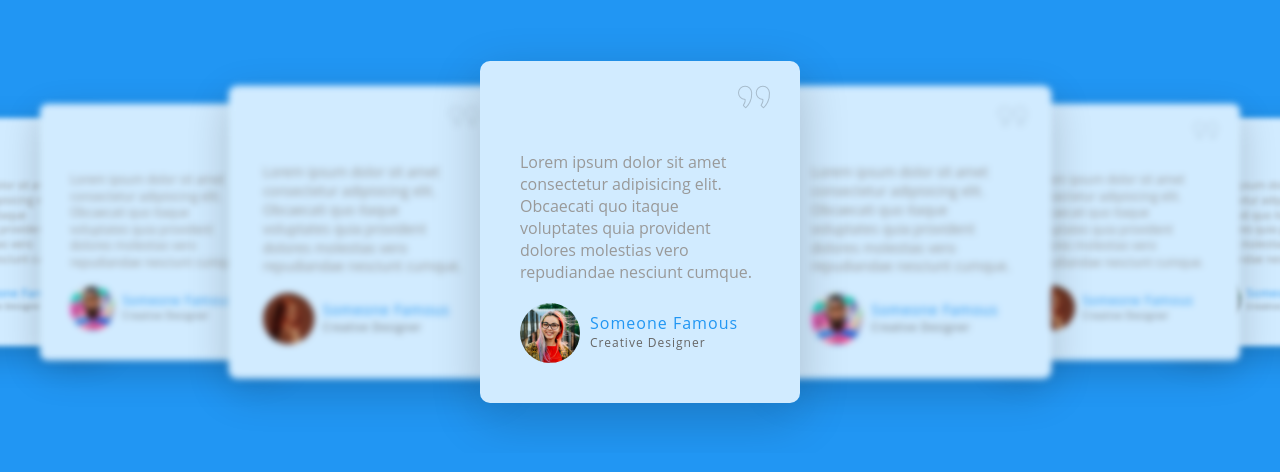
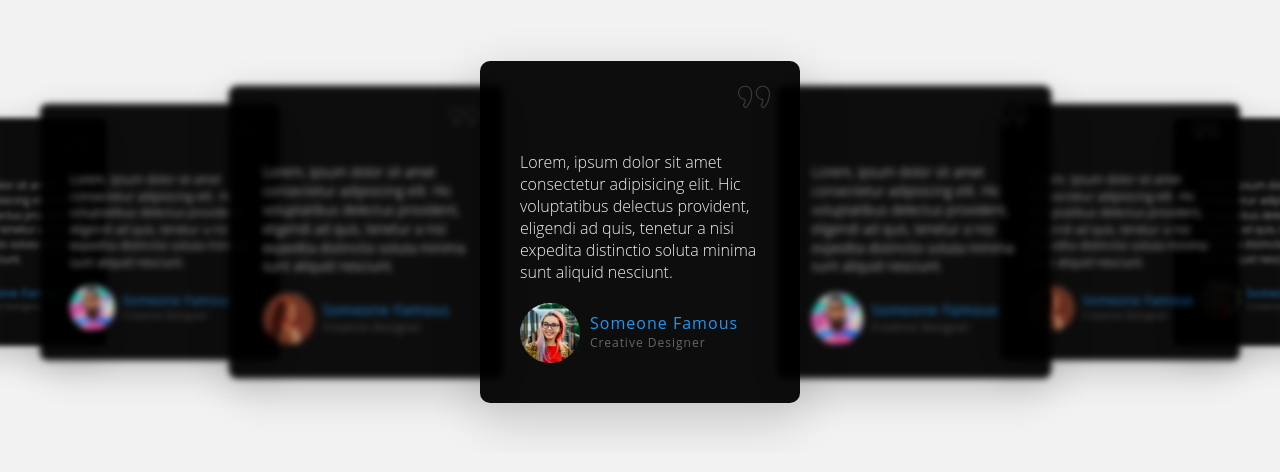
Before and after one commit to AndyM11/testimonial, a plain HTML site: page index.html in a window 1280 px wide. Shown: the part 168-640 px from the top of the page. Drawn offline with nearby package versions, Linux system fonts and the light colour scheme.

Commit message:
Black Mode

```diff
--- a/Styles/estilos.css
+++ b/Styles/estilos.css
@@ -12,7 +12,7 @@ section {
 	display: flex;
 	justify-content: center;
 	align-items: center;
-	background: #2196f3;
+	background: #f2f2f2;
 	overflow: hidden;
 }
 
@@ -28,7 +28,7 @@ section {
 	width: 320px;
 	box-shadow: 0 15px 50px rgba(0, 0, 0, .2);
 	filter: blur(4px);
-	background: #d1ebff;
+	background:  rgba(0, 0, 0, .95);
 	border-radius: 10px;
 }
 
@@ -41,7 +41,7 @@ section {
 	width: 100%;
 	padding: 40px;
 	padding-top: 90px;
-	color: #999;
+	color: #f2f2f2;
 }
 
 .testimonialBox .quote{
@@ -49,6 +49,11 @@ section {
 	top: 20px;
 	right: 30px;
 	opacity: .2;
+	filter:invert(1);
+}
+
+.testimonialBox .content p{
+	font-weight: 300;
 }
 
 .testimonialBox .details{
--- a/index.html
+++ b/index.html
@@ -17,9 +17,9 @@
 							<img src="img/right-quote.png" class="quote" />
 							<div class="content">
 								<p>
-									Lorem ipsum dolor sit amet consectetur adipisicing elit. Obcaecati
-									quo itaque voluptates quia provident dolores molestias vero
-									repudiandae nesciunt cumque.
+									Lorem, ipsum dolor sit amet consectetur adipisicing elit. Hic
+									voluptatibus delectus provident, eligendi ad quis, tenetur a nisi
+									expedita distinctio soluta minima sunt aliquid nesciunt.
 								</p>
 								<div class="details">
 									<div class="imgBox">
@@ -36,9 +36,9 @@
 							<img src="img/right-quote.png" class="quote" />
 							<div class="content">
 								<p>
-									Lorem ipsum dolor sit amet consectetur adipisicing elit. Obcaecati
-									quo itaque voluptates quia provident dolores molestias vero
-									repudiandae nesciunt cumque.
+									Lorem, ipsum dolor sit amet consectetur adipisicing elit. Hic
+									voluptatibus delectus provident, eligendi ad quis, tenetur a nisi
+									expedita distinctio soluta minima sunt aliquid nesciunt.
 								</p>
 								<div class="details">
 									<div class="imgBox">
@@ -55,9 +55,9 @@
 							<img src="img/right-quote.png" class="quote" />
 							<div class="content">
 								<p>
-									Lorem ipsum dolor sit amet consectetur adipisicing elit. Obcaecati
-									quo itaque voluptates quia provident dolores molestias vero
-									repudiandae nesciunt cumque.
+									Lorem, ipsum dolor sit amet consectetur adipisicing elit. Hic
+									voluptatibus delectus provident, eligendi ad quis, tenetur a nisi
+									expedita distinctio soluta minima sunt aliquid nesciunt.
 								</p>
 								<div class="details">
 									<div class="imgBox">
```
